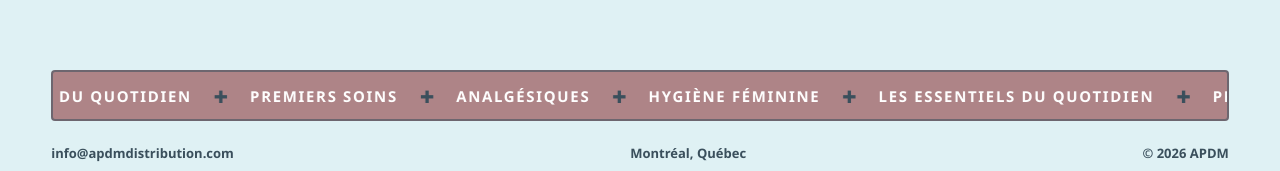
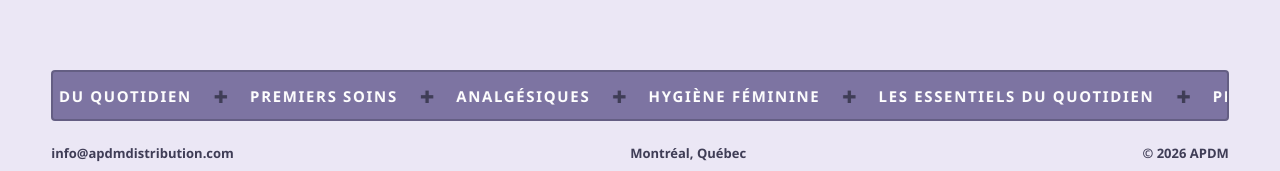
Before and after one commit to EnissayG/APDM, a React (Vite) app: page / in a window 1280 px wide. Shown: the part 925-1096 px from the top of the page. Built offline with nearby package versions, Linux system fonts and the light colour scheme; no server answers; a web font is replaced by a local one.

Commit message:
Refine the palette toward a soft pharmacy lilac.
Keep the existing layout while shifting accents to a calm, feminine, trustworthy care look for client review.

```diff
--- a/src/index.css
+++ b/src/index.css
@@ -1,14 +1,14 @@
 @import "tailwindcss";
 
 :root {
-  /* Palette pastel soins essentiels : légèreté, accessibilité (DA inchangée) */
-  --blue: #dff1f4;
-  --cream: #fffbf7;
-  --brown: #3a4f5c;
-  --red: #c89090;
+  /* Pharmacie douce : lilas poudré, fiable et féminin */
+  --blue: #ebe7f5;
+  --cream: #fffbfe;
+  --brown: #3f3d56;
+  --red: #8f84b8;
   --white: #ffffff;
-  --line: 2.5px solid color-mix(in srgb, var(--brown) 72%, transparent);
-  --hard-shadow: 5px 5px 0 color-mix(in srgb, var(--brown) 28%, #9ec5c9);
+  --line: 2.5px solid color-mix(in srgb, var(--brown) 58%, transparent);
+  --hard-shadow: 5px 5px 0 color-mix(in srgb, var(--brown) 18%, #b7b0d4);
   font-family: "Nunito", "Segoe UI", "Helvetica Neue", sans-serif;
   color: var(--brown);
   background: var(--blue);
@@ -552,10 +552,10 @@ footer a {
 .marquee {
   width: 100%;
   overflow: hidden;
-  border: 2.5px solid color-mix(in srgb, var(--brown) 55%, transparent);
+  border: 2.5px solid color-mix(in srgb, var(--brown) 40%, transparent);
   border-radius: 4px;
   color: #fff;
-  background: color-mix(in srgb, var(--red) 82%, var(--brown) 18%);
+  background: color-mix(in srgb, var(--red) 78%, var(--brown) 22%);
 }
 
 .marquee-track {
```
Also changed, not shown: 1 other file (tests, documents, lock files or other folders).
